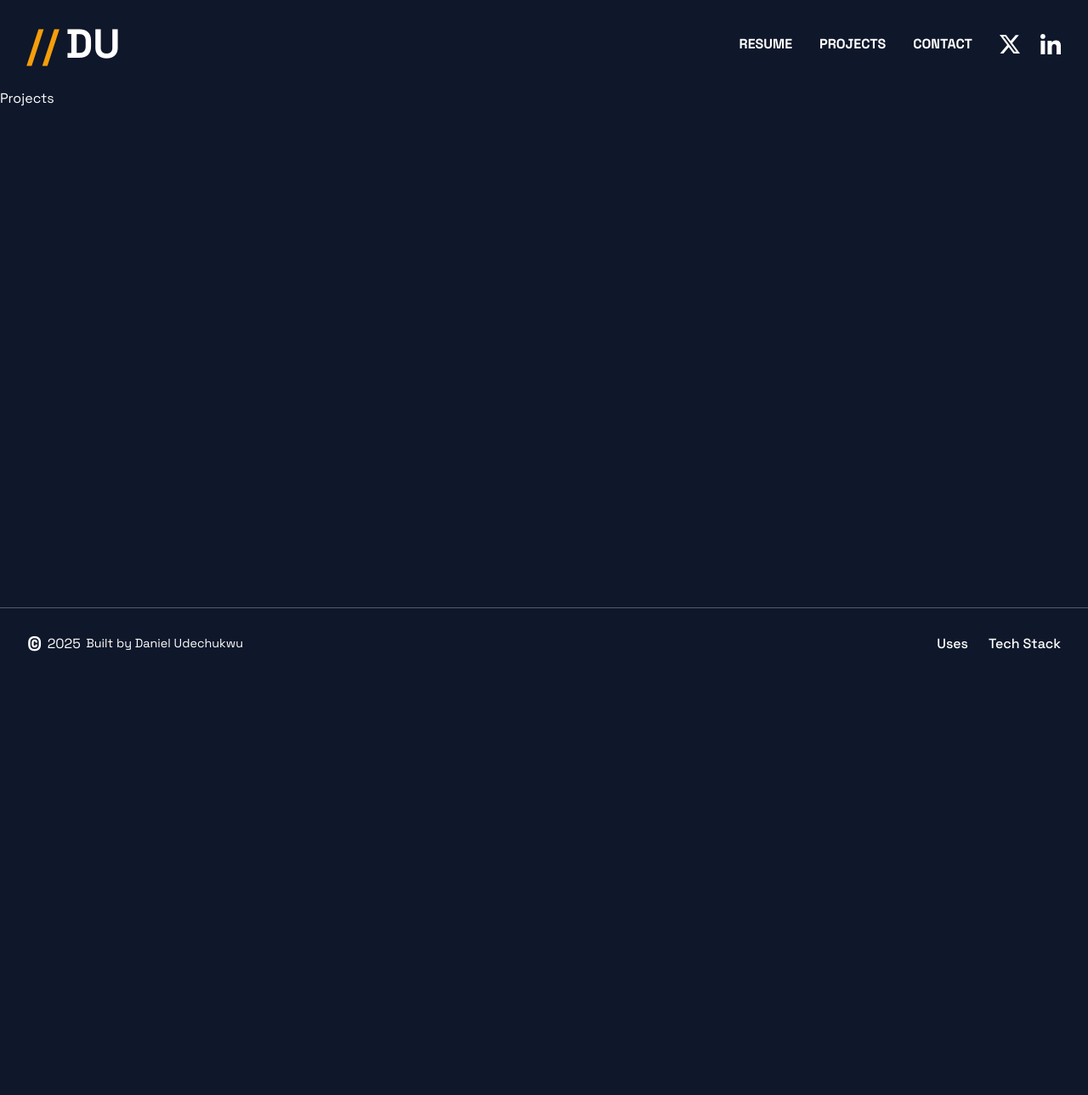
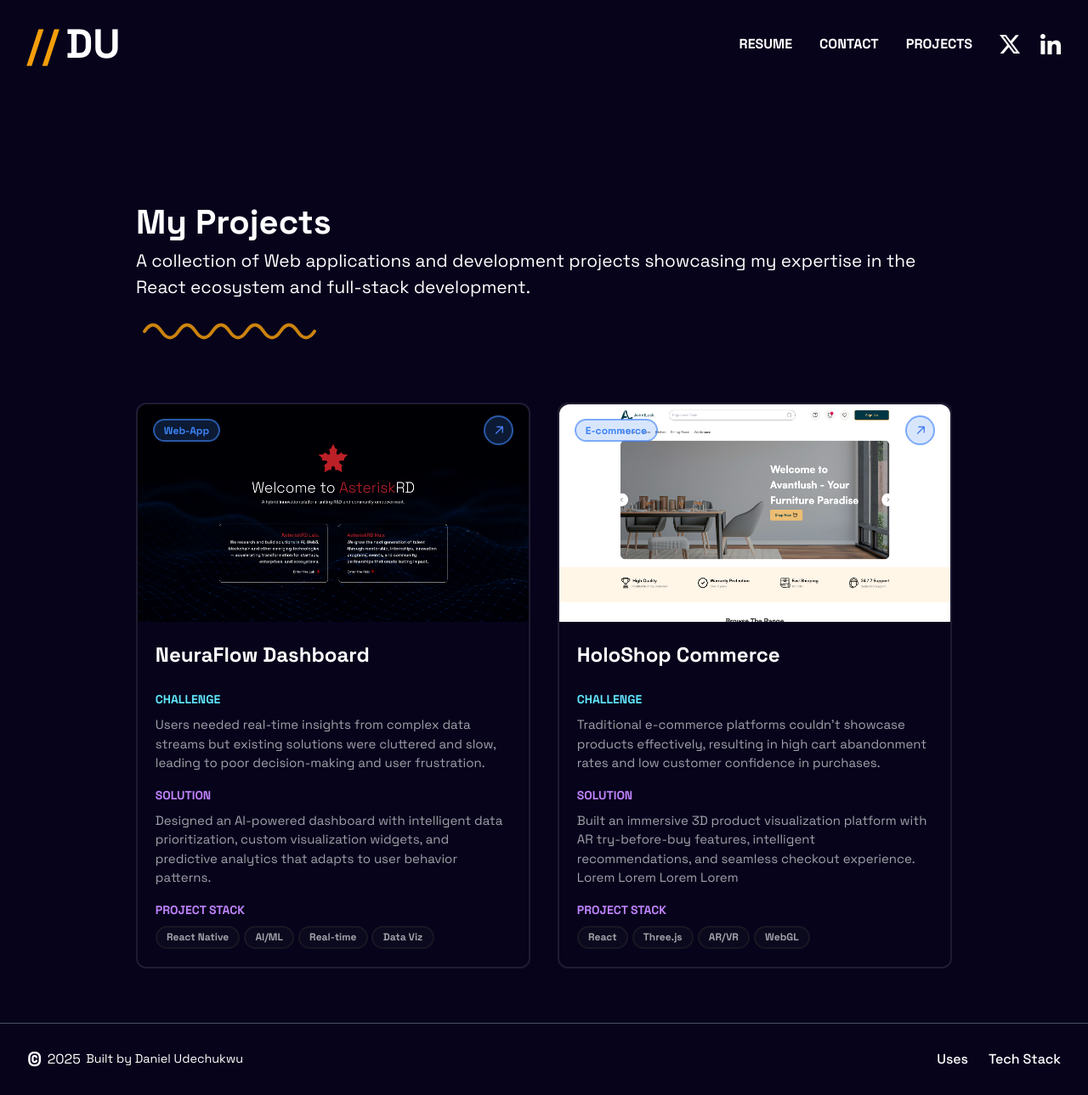
Before and after one commit to DanielUdechukwu/Portfolio, a Next.js app: page /projects in a window 1280 px wide. Shown: the whole page at 85% size. Before the commit the page ends 800 px from the top, so only its background shows below. Built offline with nearby package versions, Linux system fonts and the light colour scheme.

Commit message:
Feat: Added the projects page

```diff
--- a/src/app/globals.css
+++ b/src/app/globals.css
@@ -7,7 +7,8 @@
 /* Custom utility classes using your variables */
 @layer utilities {
     .background {
-        background-color: #0f172a;
+        background-color: #06031b;
+        /* background-color: #0f172a; */
     }
 
     .text-primary {
--- a/src/app/page.tsx
+++ b/src/app/page.tsx
@@ -3,7 +3,7 @@ import { SquigglyLine } from "@/components/SquigglyLine";
 export default function Home() {
     return (
         <>
-            <section className="w-full flex flex-col items-center pt-[5rem] justify-center text-2xl font-medium">
+            <section className="w-full flex flex-col items-center justify-center min-h-[80vh] text-2xl font-medium">
                 <div className="w-[90%] max-w-[60rem] mx-auto">
                     <div>
                         <h2 className="text-[2.5rem] font-bold">
--- a/src/app/projects/page.tsx
+++ b/src/app/projects/page.tsx
@@ -2,10 +2,168 @@
  * Project page
  */
 
+import { SquigglyLine } from "@/components/SquigglyLine";
+import Image from "next/image";
+import Link from "next/link";
+
+interface ProjectTypes {
+    id: number;
+    name: string;
+    image: string;
+    category: string;
+    challenge: string;
+    solution: string;
+    technologies: string[];
+    projectUrl: string;
+}
+
 export default function Projects() {
+    const projects: ProjectTypes[] = [
+        {
+            id: 1,
+            name: "NeuraFlow Dashboard",
+            image: "/images/project1.png",
+            category: "Web-App",
+            challenge:
+                "Users needed real-time insights from complex data streams but existing solutions were cluttered and slow, leading to poor decision-making and user frustration.",
+            solution:
+                "Designed an AI-powered dashboard with intelligent data prioritization, custom visualization widgets, and predictive analytics that adapts to user behavior patterns.",
+            technologies: ["React Native", "AI/ML", "Real-time", "Data Viz"],
+            projectUrl: "https://asteriskrd.tech",
+        },
+        {
+            id: 2,
+            name: "HoloShop Commerce",
+            image: "/images/project2.png",
+            category: "E-commerce",
+            challenge:
+                "Traditional e-commerce platforms couldn't showcase products effectively, resulting in high cart abandonment rates and low customer confidence in purchases.",
+            solution:
+                "Built an immersive 3D product visualization platform with AR try-before-buy features, intelligent recommendations, and seamless checkout experience. Lorem Lorem Lorem Lorem",
+            technologies: ["React", "Three.js", "AR/VR", "WebGL"],
+            projectUrl: "https://avantlush.com",
+        },
+    ];
+
     return (
         <>
-            <section>Projects</section>
+            <section className="w-[90%] text-[1.3rem] max-w-[60rem] mt-[8rem] pb-[4rem] mx-auto">
+                <div>
+                    <h1 className="text-[2.5rem] font-bold">My Projects</h1>
+                    <h3>
+                        A collection of Web applications and development
+                        projects showcasing my expertise in the React ecosystem
+                        and full-stack development.
+                    </h3>
+                    <SquigglyLine />
+
+                    <div className="grid grid-cols-2 gap-[2rem] mt-[4rem]">
+                        {projects.map((items) => {
+                            const {
+                                id,
+                                name,
+                                category,
+                                image,
+                                challenge,
+                                solution,
+                                technologies,
+                                projectUrl,
+                            } = items;
+
+                            return (
+                                <div
+                                    key={id}
+                                    className="inter CARD group hover:scale-99 duration-500 transition-transform flex h-full flex-col rounded-[0.75rem] border-2 border-[#FFFFFF]/10"
+                                >
+                                    <div className="relative w-full rounded-[0.75rem]">
+                                        <Image
+                                            src={image}
+                                            width={1448}
+                                            height={1448}
+                                            alt="Case study 1"
+                                            className="h-[16rem] w-full rounded-t-[0.75rem]"
+                                        />
+
+                                        <div className="absolute top-[0.813rem] flex w-full items-center justify-between px-[1.1rem]">
+                                            <p className="flex h-[1.7rem] items-center rounded-full border-2 border-[#3C83F6]/60 bg-[#3C83F6]/20 px-[0.7rem] text-[0.75rem] font-bold text-[#3C83F6]">
+                                                {category}
+                                            </p>
+
+                                            <Link
+                                                href={projectUrl}
+                                                className="flex h-[2.188rem] group-hover:border-[#F59E0B] transition-all ease-in-out duration-500 w-[2.188rem] items-center justify-center rounded-full border-2 border-[#3C83F6]/60 bg-[#3C83F6]/20"
+                                            >
+                                                <svg
+                                                    width="64"
+                                                    height="64"
+                                                    viewBox="0 0 64 64"
+                                                    fill="none"
+                                                    className="h-[1.3rem] text-[#477EEE] group-hover:text-[#F59E0B] transition-all ease-in-out duration-500 w-[1.3rem]"
+                                                    xmlns="http://www.w3.org/2000/svg"
+                                                >
+                                                    <path
+                                                        d="M20 44L44 20M44 20H24M44 20V40"
+                                                        stroke="currentColor"
+                                                        strokeWidth="4"
+                                                        strokeLinecap="round"
+                                                        strokeLinejoin="round"
+                                                    />
+                                                </svg>
+                                            </Link>
+                                        </div>
+                                    </div>
+
+                                    <div className="h-full rounded-b-[0.75rem] bg-[#06031B] px-[1.3rem] py-[1.3rem] text-left">
+                                        <h3 className="text-[1.5rem] font-bold">
+                                            {name}
+                                        </h3>
+
+                                        <div className="mt-[1.5rem]">
+                                            <div>
+                                                <h3 className="text-[0.875rem] font-bold text-[#60E6FB] uppercase">
+                                                    Challenge
+                                                </h3>
+                                                <p className="mt-[0.5rem] text-[0.938rem] font-normal text-[#A1A1AA]">
+                                                    {challenge}
+                                                </p>
+                                            </div>
+
+                                            <div className="mt-[1rem]">
+                                                <h3 className="text-[0.875rem] font-bold text-[#BF83FC] uppercase">
+                                                    Solution
+                                                </h3>
+                                                <p className="mt-[0.5rem] text-[0.938rem] font-normal text-[#A1A1AA]">
+                                                    {solution}
+                                                </p>
+                                            </div>
+                                        </div>
+
+                                        <div className="mt-[1rem]">
+                                            <h3 className="text-[0.875rem] font-bold text-[#BF83FC] uppercase">
+                                                Project Stack
+                                            </h3>
+                                            <div className="mt-2 flex flex-wrap items-center gap-[.3rem]">
+                                                {technologies.map(
+                                                    (tech, index) => {
+                                                        return (
+                                                            <p
+                                                                key={index}
+                                                                className="flex h-[1.7rem] items-center rounded-full border-2 border-[#27272A]/50 bg-[#27272A]/20 px-[0.7rem] text-[0.75rem] font-bold text-[#A1A1AA]"
+                                                            >
+                                                                {tech}
+                                                            </p>
+                                                        );
+                                                    }
+                                                )}
+                                            </div>
+                                        </div>
+                                    </div>
+                                </div>
+                            );
+                        })}
+                    </div>
+                </div>
+            </section>
         </>
     );
 }
--- a/src/components/Nav.tsx
+++ b/src/components/Nav.tsx
@@ -5,7 +5,31 @@
 import Image from "next/image";
 import Link from "next/link";
 
+interface NavTypes {
+    id: number;
+    navItem: string;
+    path: string;
+}
+
 export default function Navigation() {
+    const navItems: NavTypes[] = [
+        {
+            id: 1,
+            navItem: "Resume",
+            path: "/resume",
+        },
+        {
+            id: 2,
+            navItem: "Contact",
+            path: "/contact",
+        },
+        {
+            id: 3,
+            navItem: "Projects",
+            path: "/projects",
+        },
+    ];
+
     return (
         <>
             <nav className="w-[95%] uppercase mx-auto py-[1rem] items-center flex justify-between">
@@ -17,17 +41,17 @@ export default function Navigation() {
                 </Link>
 
                 <div className="flex items-center gap-[2rem]">
-                    <Link href="/resume">
-                        <p className="font-bold cursor-pointer">Resume</p>
-                    </Link>
+                    {navItems.map((items) => {
+                        const { id, navItem, path } = items;
 
-                    <Link href="/projects">
-                        <p className="font-bold cursor-pointer">Projects</p>
-                    </Link>
-
-                    <Link href="/contact">
-                        <p className="font-bold cursor-pointer">Contact</p>
-                    </Link>
+                        return (
+                            <Link key={id} href={path}>
+                                <p className="font-bold cursor-pointer">
+                                    {navItem}
+                                </p>
+                            </Link>
+                        );
+                    })}
 
                     <section className="flex items-center gap-[1.5rem]">
                         <Image
```
Also changed, not shown: public/images/project1.png (added), public/images/project2.png (added).
